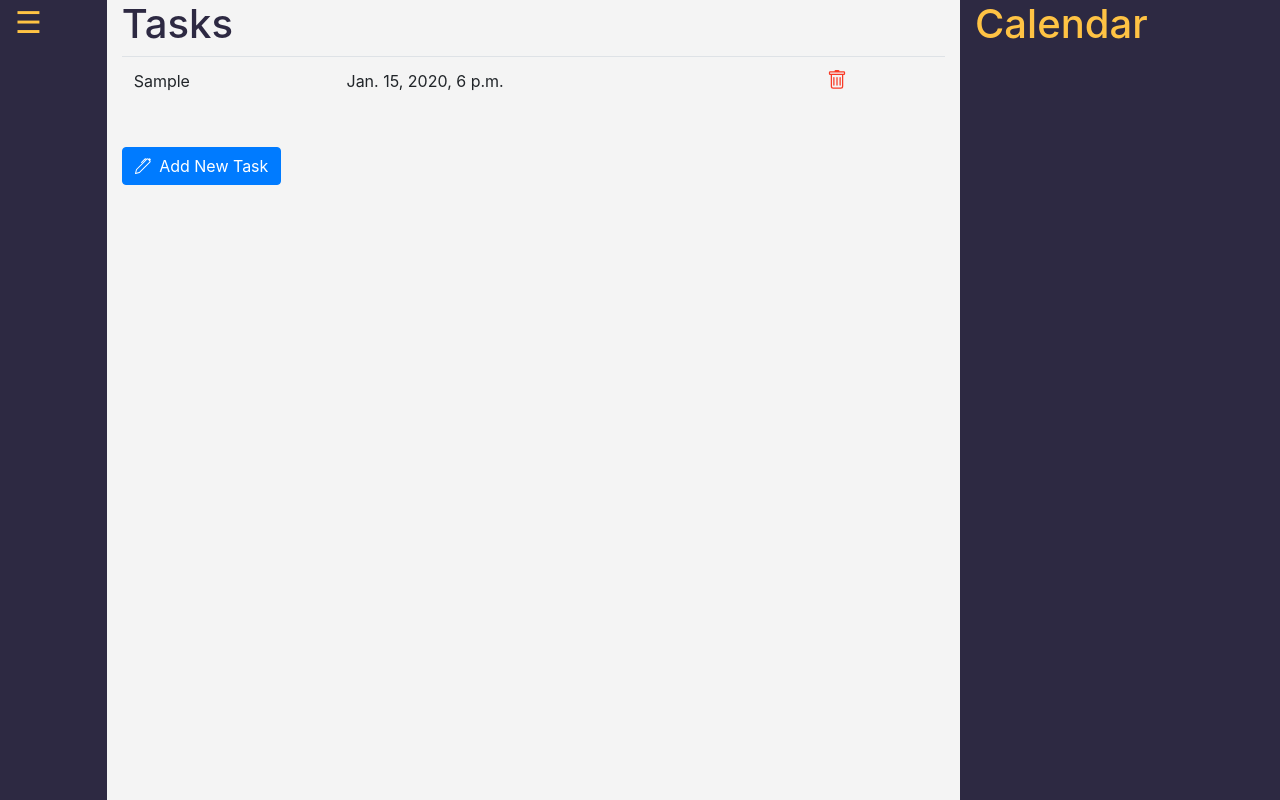
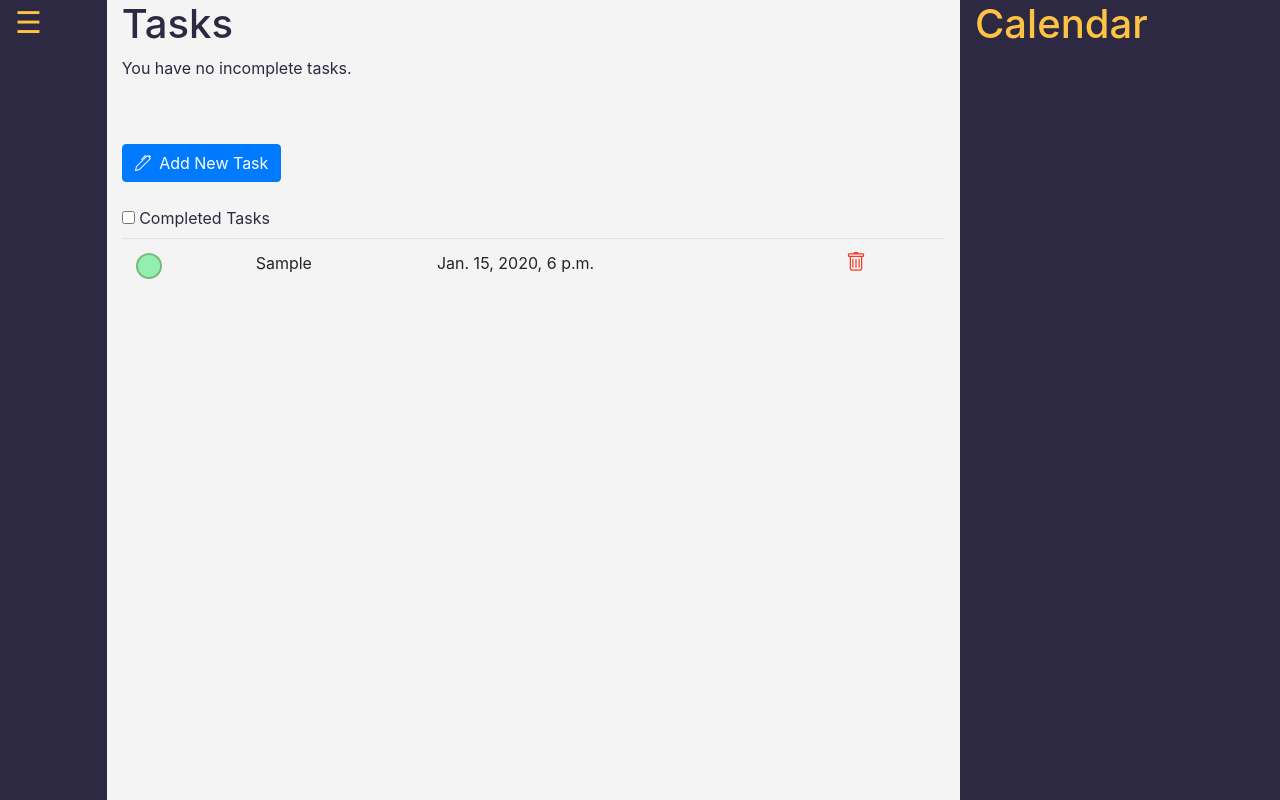
Before and after one commit to CS192-CalNotes/CalNotes, a Django app: page / in a window 1280 px wide. Run offline with Django 3.2, Linux system fonts and the light colour scheme; tables that the repository leaves empty hold one stand-in row (values such as "Sample post"); some libraries are stand-ins or nearby versions.

Commit message:
added mark and unmark task function

```diff
--- a/CalNotes/calnote/templates/calnote/index.html
+++ b/CalNotes/calnote/templates/calnote/index.html
@@ -17,40 +17,37 @@
         <div class="col tasks">
             <h1>Tasks</h1>
 
-            <!-- Erwin edit starts here -->
+            {%if empty_task_list %}
+				No active tasks. <br><br>
+			{% else %}
 
-            <!-- LIST TASKS VIEW HERE-->
-            <table class="table table-hover">
-            {%if empty_task_list %}
-            <tr> No active tasks. </tr>
+			{% if len_incomplete_task_list == 0 %}
+				You have no incomplete tasks.
 			{% else %}
-                {% for task in task_list %}
-                    <tr>
-                        <td>{{ task.task }}</td>
-                        <td>{{ task.dueDate}} </td>
-                        <td>
-                            <a href="{{task.taskID}}/deletetask">
-                                <svg xmlns="http://www.w3.org/2000/svg" width="25" height="25" fill="#f83a26" class="bi bi-trash" viewBox="0 0 20 20">
-                                <path d="M5.5 5.5A.5.5 0 0 1 6 6v6a.5.5 0 0 1-1 0V6a.5.5 0 0 1 .5-.5zm2.5 0a.5.5 0 0 1 .5.5v6a.5.5 0 0 1-1 0V6a.5.5 0 0 1 .5-.5zm3 .5a.5.5 0 0 0-1 0v6a.5.5 0 0 0 1 0V6z"/>
-                                <path fill-rule="evenodd" d="M14.5 3a1 1 0 0 1-1 1H13v9a2 2 0 0 1-2 2H5a2 2 0 0 1-2-2V4h-.5a1 1 0 0 1-1-1V2a1 1 0 0 1 1-1H6a1 1 0 0 1 1-1h2a1 1 0 0 1 1 1h3.5a1 1 0 0 1 1 1v1zM4.118 4L4 4.059V13a1 1 0 0 0 1 1h6a1 1 0 0 0 1-1V4.059L11.882 4H4.118zM2.5 3V2h11v1h-11z"/>
-                                </svg>
-                            </a>
-                        </td>
-                    </tr>
-                {% endfor %}
+				You have {{ len_incomplete_task_list }} incomplete task/s.
 			{% endif %}
-            </table>
+			<br><br>
+
+			<!-- list of incomplete tasks -->
+			{% block inc-tasktable %}
+			{% endblock %}
+			{% endif %}
+
 			<br>
-            <form action="{% url  'newtask' %}">
+			<form action="{% url 'newtask' %}">
 				<button class="btn btn-primary" type="submit">
 					<svg xmlns="http://www.w3.org/2000/svg" width="20" height="20" fill="white" class="bi bi-pen" viewBox=" 1 16 16">
 					<path d="M13.498.795l.149-.149a1.207 1.207 0 1 1 1.707 1.708l-.149.148a1.5 1.5 0 0 1-.059 2.059L4.854 14.854a.5.5 0 0 1-.233.131l-4 1a.5.5 0 0 1-.606-.606l1-4a.5.5 0 0 1 .131-.232l9.642-9.642a.5.5 0 0 0-.642.056L6.854 4.854a.5.5 0 1 1-.708-.708L9.44.854A1.5 1.5 0 0 1 11.5.796a1.5 1.5 0 0 1 1.998-.001zm-.644.766a.5.5 0 0 0-.707 0L1.95 11.756l-.764 3.057 3.057-.764L14.44 3.854a.5.5 0 0 0 0-.708l-1.585-1.585z"/>
 					</svg>
 					Add New Task
 				</button>
-            </form>
+			</form><br>
 
-            <!-- Erwin edit ends here -->
+			<!-- list of complete tasks -->
+			{%if not empty_task_list %}
+			{% block comp-tasktable %}
+			{% endblock %}
+			{% endif %}
 
             <!-- View toggle buttons. UNDER CONSTRUCTION by MARIEL -->
             <!-- <div class="btn-group btn-group-toggle toggleviewbtn" data-toggle="buttons">
--- a/CalNotes/calnote/templates/calnote/taskview.html
+++ b/CalNotes/calnote/templates/calnote/taskview.html
@@ -0,0 +1,68 @@
+{% extends "calnote/index.html" %}
+{% load static %}
+
+{% block inc-tasktable %}
+	<table class="table table-hover">
+		{% for task in task_list %}
+			<tr>
+				{% if not task.isComplete %}
+				<td>
+					<a href="{{task.taskID}}/toggletask">
+					<svg width="30" height="30">
+					<circle cx="15" cy="15" r="12" style="fill:none;stroke:black;stroke-width:3;opacity:0.2" />
+					</svg>
+					</a>
+				</td>
+				<td>{{ task.task }}</td>
+				<td>{{ task.dueDate}} </td>
+				<td>
+					<a href="{{task.taskID}}/deletetask">
+						<svg xmlns="http://www.w3.org/2000/svg" width="25" height="25" fill="#f83a26" class="bi bi-trash" viewBox="0 0 20 20">
+						<path d="M5.5 5.5A.5.5 0 0 1 6 6v6a.5.5 0 0 1-1 0V6a.5.5 0 0 1 .5-.5zm2.5 0a.5.5 0 0 1 .5.5v6a.5.5 0 0 1-1 0V6a.5.5 0 0 1 .5-.5zm3 .5a.5.5 0 0 0-1 0v6a.5.5 0 0 0 1 0V6z"/>
+						<path fill-rule="evenodd" d="M14.5 3a1 1 0 0 1-1 1H13v9a2 2 0 0 1-2 2H5a2 2 0 0 1-2-2V4h-.5a1 1 0 0 1-1-1V2a1 1 0 0 1 1-1H6a1 1 0 0 1 1-1h2a1 1 0 0 1 1 1h3.5a1 1 0 0 1 1 1v1zM4.118 4L4 4.059V13a1 1 0 0 0 1 1h6a1 1 0 0 0 1-1V4.059L11.882 4H4.118zM2.5 3V2h11v1h-11z"/>
+						</svg>
+					</a>
+				</td>
+				{% endif %}
+			</tr>
+		{% endfor %}
+	</table>
+{% endblock %}
+
+{% block comp-tasktable %}
+	<div class='collapsible'>
+		<div>
+		<input type='checkbox' name='collapsible' id='completed-tasks' class='collapsible-button'>
+		<label for='completed-tasks' class='collapsible-label'>Completed Tasks</label>
+			{% if len_complete_task_list == 0 %}
+				<div class='collapsible-content'>You have no completed tasks.</div>
+			{% else %}
+			<table class="table table-hover collapsible-content">
+				{% for task in task_list %}
+					<tr>
+						{% if task.isComplete %}
+						<td>
+							<a href="{{task.taskID}}/toggletask">
+							<svg width="30" height="30">
+							<circle cx="15" cy="15" r="12" style="fill:#34eb6e;stroke:green;stroke-width:2;opacity:0.5" />
+							</svg>
+							</a>
+						</td>
+						<td>{{ task.task }}</td>
+						<td>{{ task.dueDate}} </td>
+						<td>
+							<a href="{{task.taskID}}/deletetask">
+								<svg xmlns="http://www.w3.org/2000/svg" width="25" height="25" fill="#f83a26" class="bi bi-trash" viewBox="0 0 20 20">
+								<path d="M5.5 5.5A.5.5 0 0 1 6 6v6a.5.5 0 0 1-1 0V6a.5.5 0 0 1 .5-.5zm2.5 0a.5.5 0 0 1 .5.5v6a.5.5 0 0 1-1 0V6a.5.5 0 0 1 .5-.5zm3 .5a.5.5 0 0 0-1 0v6a.5.5 0 0 0 1 0V6z"/>
+								<path fill-rule="evenodd" d="M14.5 3a1 1 0 0 1-1 1H13v9a2 2 0 0 1-2 2H5a2 2 0 0 1-2-2V4h-.5a1 1 0 0 1-1-1V2a1 1 0 0 1 1-1H6a1 1 0 0 1 1-1h2a1 1 0 0 1 1 1h3.5a1 1 0 0 1 1 1v1zM4.118 4L4 4.059V13a1 1 0 0 0 1 1h6a1 1 0 0 0 1-1V4.059L11.882 4H4.118zM2.5 3V2h11v1h-11z"/>
+								</svg>
+							</a>
+						</td>
+						{% endif %}
+					</tr>
+				{% endfor %}
+			</table>
+			{% endif %}
+		</div>
+	</div>
+{% endblock %}
--- a/CalNotes/calnote/urls.py
+++ b/CalNotes/calnote/urls.py
@@ -4,5 +4,6 @@ from . import views
 urlpatterns = [
     path("", views.index, name="index"),
     path("newtask", views.addNewTask, name="newtask"),
-    path("<str:task_id>/deletetask", views.deleteTask, name="deletetask")
+    path("<str:task_id>/deletetask", views.deleteTask, name="deletetask"),
+	path("<str:task_id>/toggletask", views.toggleTask, name="toggletask")
 ]
--- a/CalNotes/calnote/views.py
+++ b/CalNotes/calnote/views.py
@@ -10,9 +10,11 @@ def index(request):
     task_list = Task.objects.order_by('taskID')
     context = {
         'task_list': task_list,
-        'empty_task_list': len(task_list) == 0
+        'empty_task_list': len(task_list) == 0,
+		'len_incomplete_task_list': len([task for task in task_list if not task.isComplete]),
+		'len_complete_task_list': len([task for task in task_list if task.isComplete])
     }
-    return render(request, "calnote/index.html", context)
+    return render(request, "calnote/taskview.html", context)
 
 def addNewTask(request):
     """View to add a new task"""
@@ -38,3 +40,14 @@ def deleteTask(request, task_id):
     task = Task.objects.get(taskID=task_id)
     task.delete()									# Remove from database
     return redirect(index)
+
+def toggleTask(request, task_id):
+	"""View to mark or unmark task as complete"""
+
+	task = Task.objects.get(taskID=task_id)
+	if not task.isComplete:
+		task.isComplete = True
+	else:
+		task.isComplete = False
+	task.save()
+	return redirect(index)
```
Lines whose indentation alone changed are shown as unchanged.
